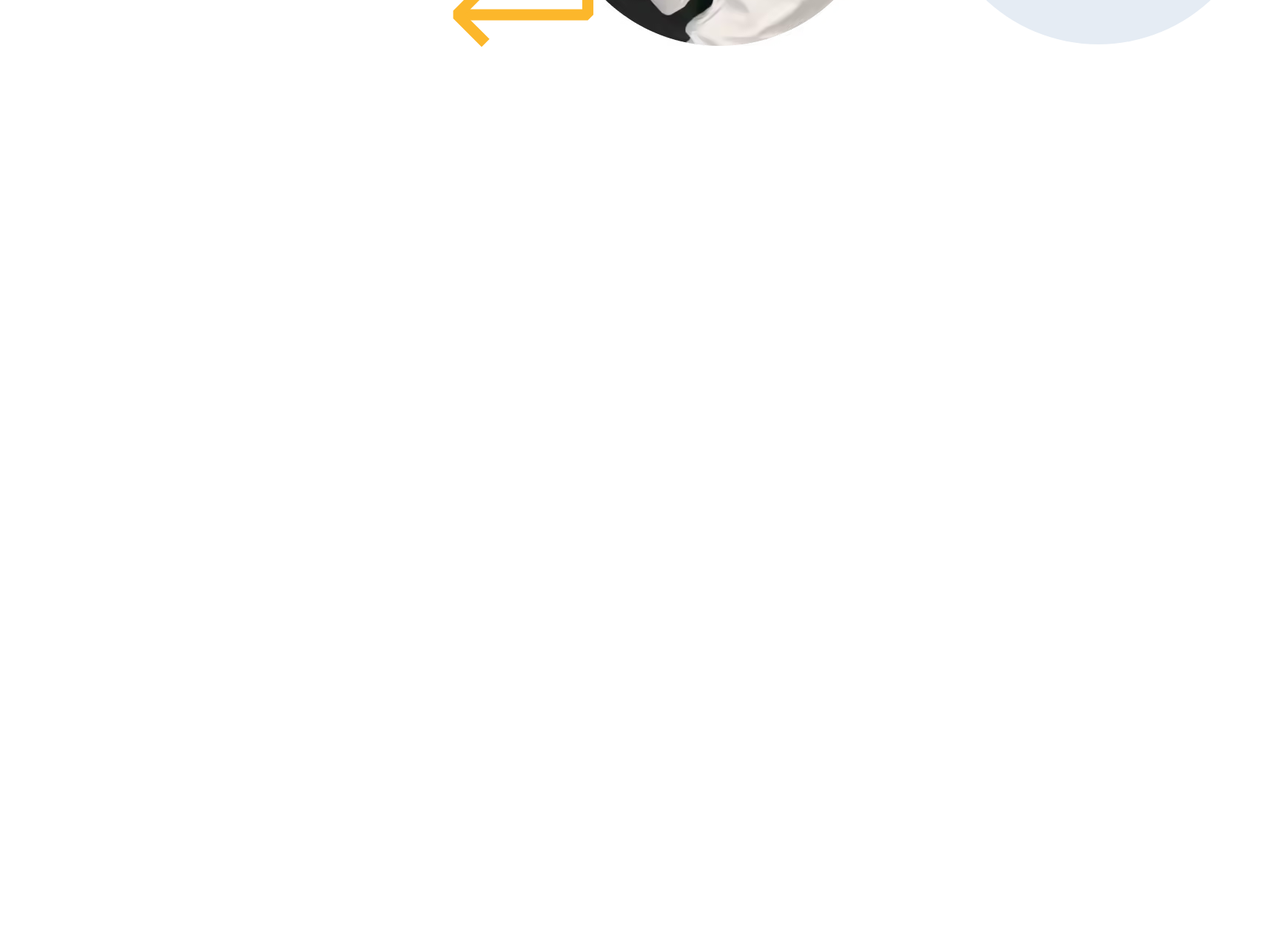
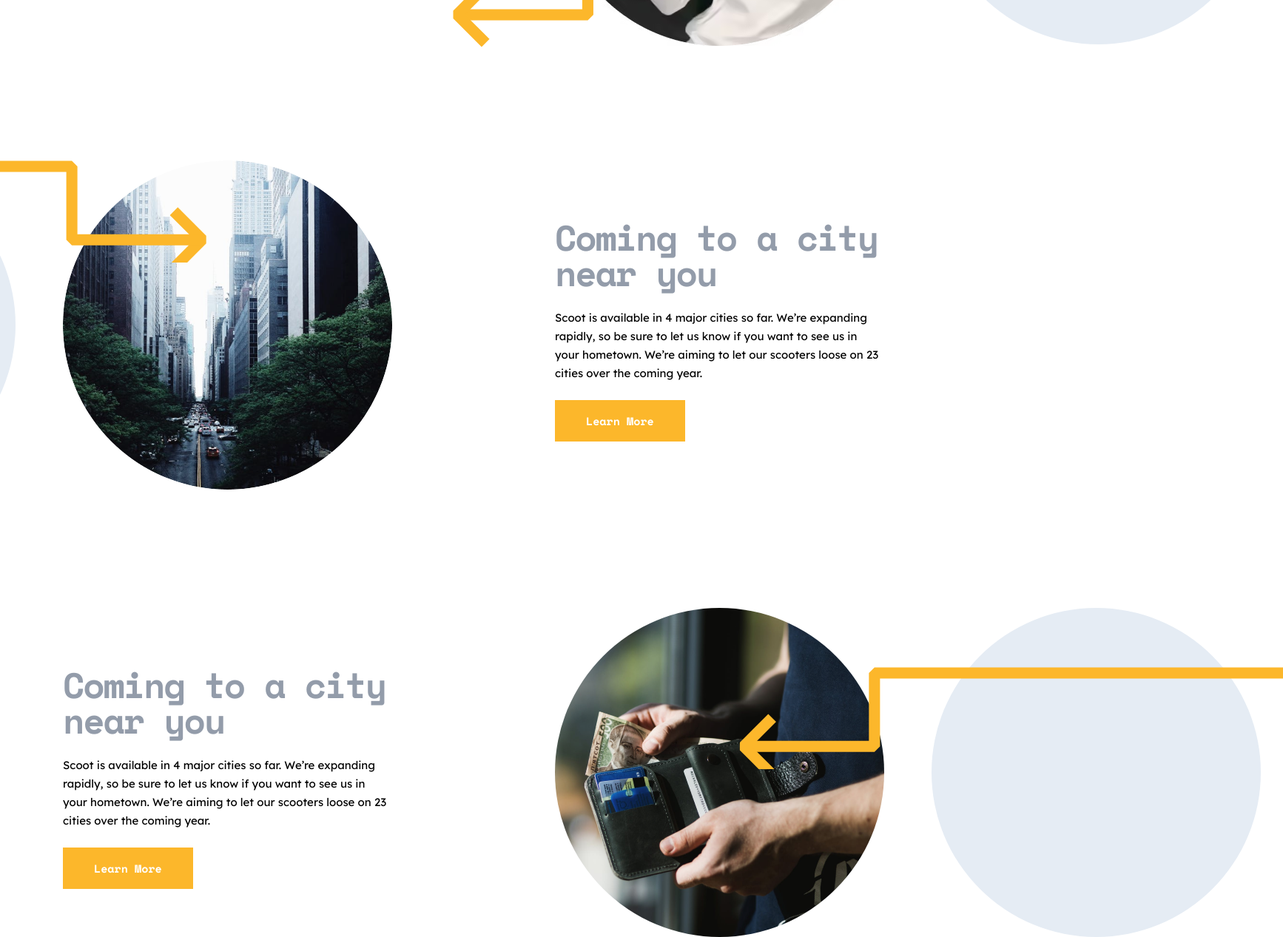
Before and after one commit to umarofz/scoot-exam-2, a plain HTML site: page index.html in a window 1280 px wide. Shown: the part 1834-3101 px from the top of the page at 74% size, 1734 px wide, since content can reach past the window. Before the commit the page ends 2051 px from the top, so only its background shows below. Drawn offline with nearby package versions, Linux system fonts and the light colour scheme.

```diff
--- a/index.html
+++ b/index.html
@@ -157,6 +157,42 @@
         </div>
       </div>
     </section>
+
+    <section class="city">
+      <div class="container city__inner-container">
+        <div class="city__container">
+          <ul class="city__list">
+            <li class="city__item">
+              <div class="city__item-img-wrapper">
+                <img class="city__item-img" src="./images/city-img.png" alt="city-img" width="445" height="445">
+              </div>
+
+              <div class="city__item-wrapper">
+                <h2 class="city__item-heading">Coming to a city near you</h2>
+
+                <p class="city__item-text">Scoot is available in 4 major cities so far. We’re expanding rapidly, so be sure to let us know if you want to see us in your hometown. We’re aiming to let our scooters loose on 23 cities over the coming year.</p>
+
+                <a class="city__item-link" href="#">Learn More</a>
+              </div>
+            </li>
+
+            <li class="city__item">
+              <div class="city__item-img-wrapper city__arrow">
+                <img class="city__item-img" src="./images/payment-img.png" alt="city-img" width="445" height="445">
+              </div>
+
+              <div class="city__item-wrapper  city__item-text-wrapper">
+                <h2 class="city__item-heading">Coming to a city near you</h2>
+
+                <p class="city__item-text">Scoot is available in 4 major cities so far. We’re expanding rapidly, so be sure to let us know if you want to see us in your hometown. We’re aiming to let our scooters loose on 23 cities over the coming year.</p>
+
+                <a class="city__item-link" href="#">Learn More</a>
+              </div>
+            </li>
+          </ul>
+        </div>
+      </div>
+    </section>
   </main>
 
   <footer class="footer">
--- a/scss/blocks/_blocks.scss
+++ b/scss/blocks/_blocks.scss
@@ -4,4 +4,5 @@
 @import "hero";
 @import "step";
 @import "use";
+@import "city";
 @import "footer";
--- /dev/null
+++ b/scss/blocks/_city.scss
@@ -0,0 +1,122 @@
+.city {
+
+  &__inner-container {
+  }
+
+  &__container {
+  }
+
+  &__list {
+    display: flex;
+    flex-direction: column;
+    justify-content: center;
+    gap: 160px;
+  }
+
+  &__item {
+    display: flex;
+    align-items: center;
+    gap: 220px;
+
+    &:nth-child(2) .city__item-wrapper {
+      order: -1;
+    }
+  }
+
+  &__item-img-wrapper {
+    position: relative;
+
+    &::before {
+      content: "";
+      display: inline-block;
+      width: 445px;
+      height: 445px;
+      background-color: $light-grey;
+      border-radius: 50%;
+      position: absolute;
+      top: 0;
+      left: calc(-100% - 64px);
+    }
+
+    &::after {
+      content: "";
+      display: inline-block;
+      width: 735px;
+      height: 138px;
+      background-image: url("./../../images/arrow-right-bottom.svg");
+      background-repeat: no-repeat;
+      position: absolute;
+      left: -58%;
+      top: 0;
+      z-index: 10;
+    }
+  }
+
+  &__arrow {
+    position: relative;
+
+    &::before  {
+      content: "";
+      display: inline-block;
+      width: 445px;
+      height: 445px;
+      background-color: $light-grey;
+      border-radius: 50%;
+      position: absolute;
+      top: 0;
+      left: calc(100% + 64px);
+    }
+
+    &::after {
+      content: "";
+      display: inline-block;
+      width: 735px;
+      height: 138px;
+      background-image: url("./../../images/arrow-left-bottom.svg");
+      background-repeat: no-repeat;
+      position: absolute;
+      left: 56%;
+      top: 18%;
+      z-index: 10;
+    }
+  }
+
+  &__item-img {
+    border-radius: 50%;
+  }
+
+  &__item-wrapper {
+    max-width: 445px;
+    width: 100%;
+  }
+
+  &__item-text-wrapper {
+  }
+
+  &__item-heading {
+    font-size: 48px;
+    line-height: 48px;
+    letter-spacing: -2.14286px;
+    color: $dark-navy;
+    margin-bottom: 24px;
+    color: $dim-grey;
+  }
+
+  &__item-text {
+    font-size: 15px;
+    line-height: 25px;
+    margin-bottom: 40px;
+  }
+
+  &__item-link {
+    @include button;
+    border: 3px solid $yellow;
+    transition: all 0.3s ease;
+
+    &:hover {
+      color: $yellow;
+      background: none;
+      border: 3px solid $yellow;
+    }
+  }
+}
--- a/scss/blocks/_hero.scss
+++ b/scss/blocks/_hero.scss
@@ -68,13 +68,13 @@
   &__btn {
     @include button;
     margin-left: 95px;
-    border: 3px solid #FCB72B;
+    border: 3px solid $yellow;
     transition: all 0.3s ease;
 
     &:hover {
       color: $yellow;
       background: none;
-      border: 3px solid #FCB72B;
+      border: 3px solid $yellow;
     }
   }
 }
@@ -149,13 +149,13 @@
     &__btn {
       @include button;
       margin-left: 95px;
-      border: 3px solid #FCB72B;
+      border: 3px solid $yellow;
       transition: all 0.3s ease;
 
       &:hover {
         color: $yellow;
         background: none;
-        border: 3px solid #FCB72B;
+        border: 3px solid $yellow;
       }
     }
   }
--- a/scss/blocks/_use.scss
+++ b/scss/blocks/_use.scss
@@ -58,13 +58,13 @@
 
   &__link {
     @include button ;
-    border: 3px solid #FCB72B;
+    border: 3px solid $yellow;
     transition: all 0.3s ease;
 
     &:hover {
       color: $yellow;
       background: none;
-      border: 3px solid #FCB72B;
+      border: 3px solid $yellow;
     }
   }
 
@@ -136,13 +136,13 @@
     &__link {
       @include button ;
       margin-left: 200px;
-      border: 3px solid #FCB72B;
+      border: 3px solid $yellow;
       transition: all 0.3s ease;
 
       &:hover {
         color: $yellow;
         background: none;
-      border: 3px solid #FCB72B;
+        border: 3px solid $yellow;
       }
     }
 
@@ -210,13 +210,13 @@
     &__link {
       @include button ;
       margin-left: 75px;
-      border: 3px solid #FCB72B;
+      border: 3px solid $yellow;
       transition: all 0.3s ease;
 
       &:hover {
         color: $yellow;
         background: none;
-      border: 3px solid #FCB72B;
+        border: 3px solid $yellow;
       }
     }
 
```
Also changed, not shown: css/styles.css, images/city-img.png (added), images/payment-img.png (added), 1 other file. Lines whose indentation alone changed are shown as unchanged.
